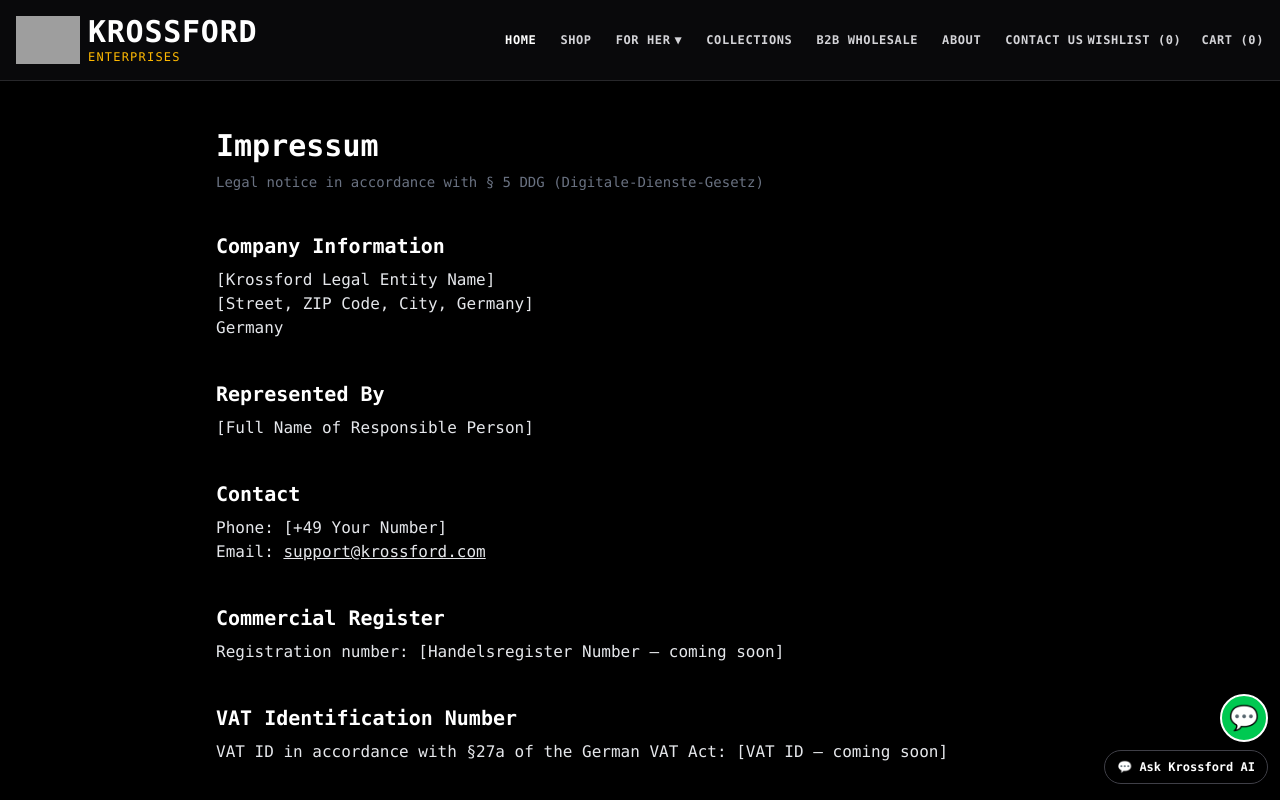
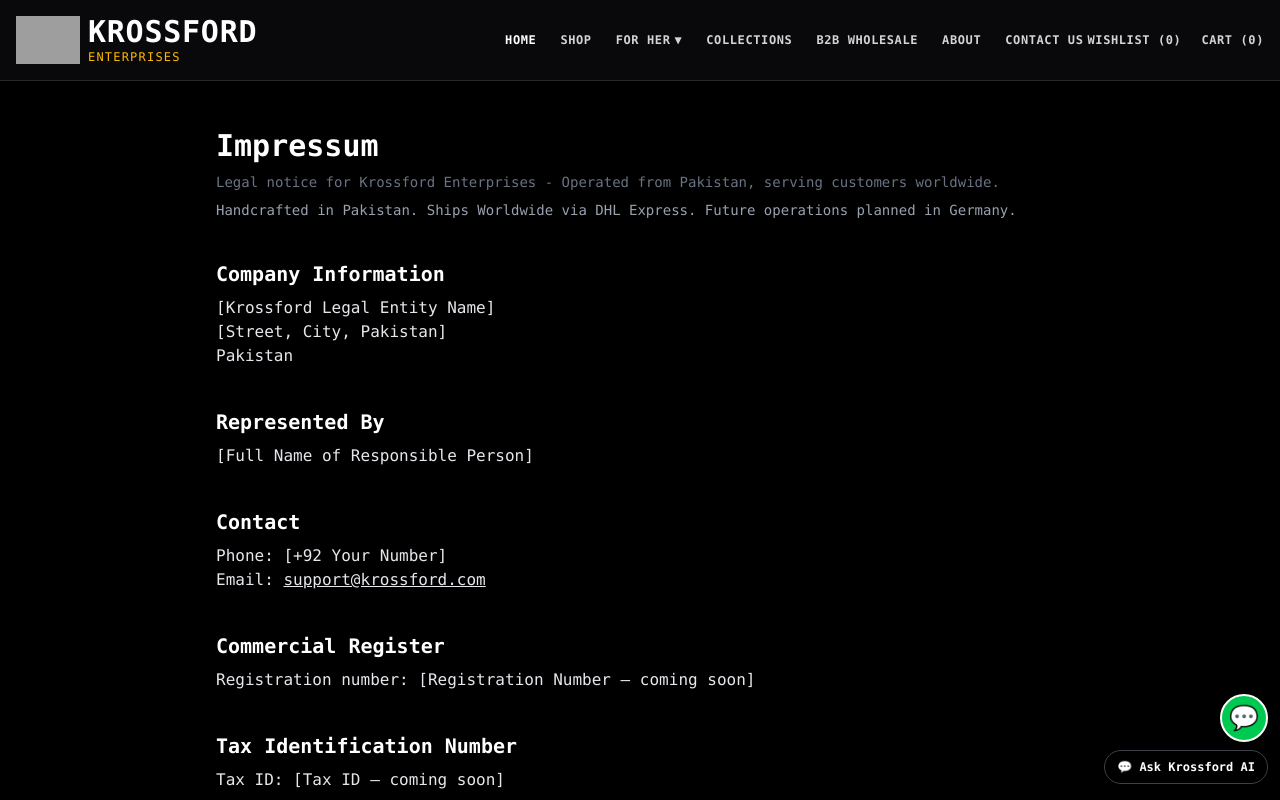
Before and after one commit to kaftab110-cmd/Krossford, a Next.js app: page /impressum in a window 1280 px wide. Shown: the top 800 px of the page. Built offline with nearby package versions, Linux system fonts and the light colour scheme; grey boxes are pictures that could not be loaded.

Commit message:
Impressum Germany to Pakistan, future Germany planned

```diff
--- a/app/impressum/page.tsx
+++ b/app/impressum/page.tsx
@@ -3,26 +3,29 @@ import LegalNav from "@/components/LegalNav";
 
 export const metadata = buildMetadata({
   title: "Impressum",
-  description: "Legal notice / Impressum for Krossford in accordance with German law (§5 DDG).",
+  description: "Legal notice / Impressum for Krossford - Operated from Pakistan, serving customers worldwide.",
   path: "/impressum",
 });
 
 const EC = "European " + "Commission";
 
 const COMPANY_NAME = "[Krossford Legal Entity Name]";
-const COMPANY_ADDRESS = "[Street, ZIP Code, City, Germany]";
-const COMPANY_REG = "[Handelsregister Number — coming soon]";
+const COMPANY_ADDRESS = "[Street, City, Pakistan]";
+const COMPANY_REG = "[Registration Number — coming soon]";
 const RESPONSIBLE_PERSON = "[Full Name of Responsible Person]";
 const CONTACT_EMAIL = "support@krossford.com";
-const CONTACT_PHONE = "[+49 Your Number]";
-const VAT_ID = "[VAT ID — coming soon]";
+const CONTACT_PHONE = "[+92 Your Number]";
+const VAT_ID = "[Tax ID — coming soon]";
 
 export default function ImpressumPage() {
   return (
     <main className="mx-auto max-w-4xl px-6 py-16 text-gray-200">
       <h1 className="text-3xl font-bold text-white">Impressum</h1>
       <p className="mt-2 text-sm text-gray-500">
-        Legal notice in accordance with § 5 DDG (Digitale-Dienste-Gesetz)
+        Legal notice for Krossford Enterprises - Operated from Pakistan, serving customers worldwide.
+      </p>
+      <p className="mt-2 text-sm text-gray-400">
+        Handcrafted in Pakistan. Ships Worldwide via DHL Express. Future operations planned in Germany.
       </p>
 
       <section className="mt-10 space-y-2">
@@ -32,7 +35,7 @@ export default function ImpressumPage() {
           <br />
           {COMPANY_ADDRESS}
           <br />
-          Germany
+          Pakistan
         </p>
       </section>
 
@@ -59,15 +62,15 @@ export default function ImpressumPage() {
       </section>
 
       <section className="mt-10 space-y-2">
-        <h2 className="text-xl font-semibold text-white">VAT Identification Number</h2>
+        <h2 className="text-xl font-semibold text-white">Tax Identification Number</h2>
         <p>
-          VAT ID in accordance with §27a of the German VAT Act: {VAT_ID}
+          Tax ID: {VAT_ID}
         </p>
       </section>
 
       <section className="mt-10 space-y-2">
         <h2 className="text-xl font-semibold text-white">
-          Responsible for Content (§ 18 (2) MStV)
+          Responsible for Content
         </h2>
         <p>
           {RESPONSIBLE_PERSON}
```
